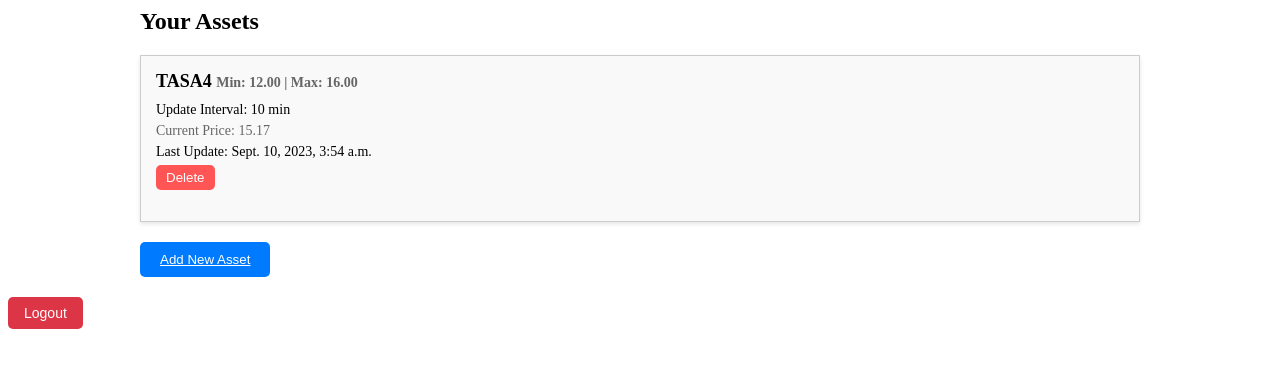
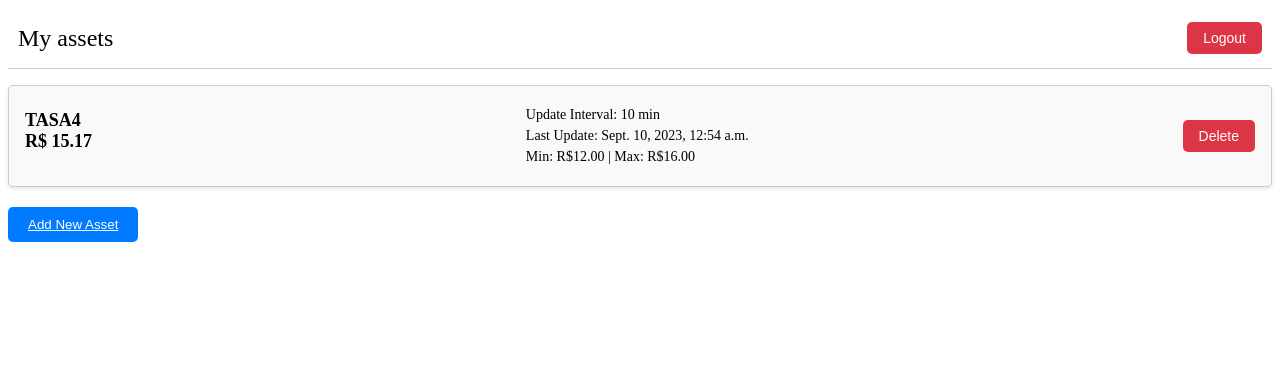
Before and after one commit to rafael-shimabukuro/assets-monitoring, a Django app: page / in a window 1280 px wide. Shown: the top 368 px of the page. Run offline with Django 4.2, Linux system fonts and the light colour scheme; a user stored in the database is signed in; data comes from the database, SQL or seed files in the repository.

Commit message:
register page, css changes, delete asset,small changes

```diff
--- a/assets/settings.py
+++ b/assets/settings.py
@@ -103,7 +103,7 @@ AUTH_PASSWORD_VALIDATORS = [
 
 LANGUAGE_CODE = 'en-us'
 
-TIME_ZONE = 'UTC'
+TIME_ZONE = 'America/Sao_Paulo'
 
 USE_I18N = True
 
--- a/assets_monitoring/forms.py
+++ b/assets_monitoring/forms.py
@@ -6,11 +6,11 @@ from .models import Asset, AssetOwnership
 
 
 class AssetRegistrationForm(forms.ModelForm):
+    ticker = forms.CharField(max_length=10, required=False)
+
     class Meta:
         model = AssetOwnership
         fields = ['min_price', 'max_price', 'update_interval_minutes']
-
-    ticker = forms.CharField(max_length=10, required=False)
 
     def clean_ticker(self):
         ticker = self.cleaned_data['ticker']
--- a/assets_monitoring/static/css/styles.css
+++ b/assets_monitoring/static/css/styles.css
@@ -1,5 +1,5 @@
 .assets-container {
-    max-width: 1000px;
+    width: 100%;
     margin: 0 auto;
 }
 
@@ -9,33 +9,38 @@
     gap: 20px;
 }
 
+.content {
+    display: flex;
+    width: 100%;
+    flex-direction: column;
+    align-items: center;
+}
+
 .asset-item {
     flex: 1;
+    display: flex;
+    flex-direction: row;
+    justify-content: space-between;
+    align-items: center;
     border: 1px solid #ccc;
-    padding: 15px;
+    padding: 16px;
+    border-radius: 5px;
     background-color: #f9f9f9;
     box-shadow: 0 2px 4px rgba(0, 0, 0, 0.1);
-    transition: transform 0.2s;
     min-width: 300px;
 }
 
-.asset-item:hover {
-    transform: translateY(-5px);
-}
-
 .asset-header {
+    display: flex;
+    flex-direction: column;
     font-size: 18px;
     font-weight: bold;
     margin-bottom: 10px;
 }
 
-.asset-price {
-    font-size: 14px;
-    color: #666;
-}
-
 .asset-details p {
     margin: 5px 0;
+    font-size: 14px;
 }
 
 .add-asset-button {
@@ -47,7 +52,6 @@
     border-radius: 5px;
     text-decoration: none;
     cursor: pointer;
-    transition: background-color 0.2s;
 }
 
 .add-asset-button:hover {
@@ -58,15 +62,18 @@
     color: white;
 }
 
-.asset-interval,
-.asset-price,
-.asset-last-update {
+.delete-ownership-button {
+    background-color: #dc3545;
+    color: white;
+    border: none;
+    padding: 8px 16px;
+    cursor: pointer;
     font-size: 14px;
-    margin: 3px 0;
+    border-radius: 5px;
 }
 
-.logout-form {
-    margin-top: 20px;
+.my-form{
+    margin:0;
 }
 
 .logout-button {
@@ -79,11 +86,44 @@
     border-radius: 5px;
 }
 
-.delete-ownership-button {
-    background-color: #ff5555;
-    color: #fff;
+.button-container {
+    display: flex;
+    flex-direction: row;
+    gap: 16px;
+    wrap-gap: 16px;
+}
+
+.blue-button {
     border: none;
-    padding: 5px 10px;
+    background-color: #007bff;
+    color: white;
+    padding: 10px 20px;
+    border-radius: 5px;
+    text-decoration: none;
     cursor: pointer;
-    border-radius: 5px;
 }
+
+label {
+    display: block;
+    margin-top: 10px;
+    font-weight: bold;
+}
+
+input {
+    width: 300px;
+    padding: 5px;
+    margin-top: 5px;
+    border: 1px solid #ccc;
+    border-radius: 3px;
+}
+
+.top-bar {
+    display: flex;
+    font-size: 24px;
+    justify-content: space-between;
+    align-items: center;
+    padding: 0px 10px;
+    border-bottom: 1px solid #ccc;
+    height: 60px;
+    margin-bottom: 16px;
+}
--- a/assets_monitoring/templates/asset_list.html
+++ b/assets_monitoring/templates/asset_list.html
@@ -1,26 +1,24 @@
 {% extends 'base.html' %}
 
+{% block page_title %}My assets{% endblock %}
 {% block content %}
 <div class="assets-container">
-    <h2>Your Assets</h2>
     <div class="asset-list">
         {% for ownership in assets_ownerships %}
         <div class="asset-item">
             <div class="asset-header">
-                {{ ownership.asset.ticker }}
-                <span class="asset-price">Min: {{ ownership.min_price }} | Max: {{ ownership.max_price }}</span>
+                <span> {{ ownership.asset.ticker }} </span>
+                <span class="asset-price">R$ {{ ownership.asset.current_price|default:"-" }}</span>
             </div>
             <div class="asset-details">
-                <p class="asset-interval">Update Interval: {{ ownership.update_interval_minutes }} min</p>
-                <p class="asset-price">Current Price: {{ ownership.asset.current_price|default:"-" }}</p>
-                <p class="asset-last-update">Last Update: {{ ownership.asset.last_update|default:"-" }}</p>
+                <p>Update Interval: {{ ownership.update_interval_minutes }} min</p>
+                <p>Last Update: {{ ownership.asset.last_update|default:"-" }}</p>
+                <p>Min: R${{ ownership.min_price }} | Max: R${{ ownership.max_price }}</p>
             </div>
-            <div class="asset-actions">
-                <form method="post" action="{% url 'ownership_delete' ownership.asset.ticker %}">
-                    {% csrf_token %}
-                    <button type="submit" class="delete-ownership-button">Delete</button>
-                </form>
-            </div>
+            <form method="post"  class="my-form" action="{% url 'ownership_delete' ownership.asset.ticker %}">
+                {% csrf_token %}
+                <button type="submit" class="delete-ownership-button">Delete</button>
+            </form>
         </div>
         {% endfor %}
     </div>
@@ -28,8 +26,4 @@
         <a class="add-asset-link" href="{% url 'ownership_register' %}">Add New Asset</a>
     </button>
 </div>
-<form class="logout-form" method="post" action="{% url 'logout' %}">
-    {% csrf_token %}
-    <button class="logout-button" type="submit">Logout</button>
-</form>
 {% endblock %}
--- a/assets_monitoring/templates/base.html
+++ b/assets_monitoring/templates/base.html
@@ -5,9 +5,20 @@
 <html lang="en">
 <head>
     <meta charset="UTF-8">
-    <title>Title</title>
+    <title>Assets monitoring</title>
 </head>
 <body>
+    <div class="top-bar">
+        <div>
+            {% block page_title %}Assets monitoring{% endblock %}
+        </div>
+        {% if user.is_authenticated %}
+            <form method="post" class="my-form" action="{% url 'logout' %}">
+                {% csrf_token %}
+                <button class="logout-button" type="submit">Logout</button>
+            </form>
+        {% endif %}
+    </div>
     <div class="content">
         {% block content %}{% endblock %}
     </div>
--- a/assets_monitoring/templates/registration/login.html
+++ b/assets_monitoring/templates/registration/login.html
@@ -1,12 +1,14 @@
 {% extends 'base.html' %}
 
 {% block title %}Login{% endblock %}
+{% block page_title %}Login{% endblock %}
 
 {% block content %}
-  <h2>Login</h2>
   <form method="post">
     {% csrf_token %}
     {{ form.as_p }}
-    <button type="submit">Login</button>
+    <div class = "button-container">
+    <button type="submit" class="blue-button">Login</button>
+    <button type="button" class="blue-button" onclick="window.location.href='{% url 'register' %}'">Register</button></div>
   </form>
 {% endblock %}
--- a/assets_monitoring/templates/registration/register.html
+++ b/assets_monitoring/templates/registration/register.html
@@ -3,10 +3,9 @@
 {% block title %}Register{% endblock %}
 
 {% block content %}
-  <h2>Register</h2>
   <form method="post">
     {% csrf_token %}
     {{ form.as_p }}
-    <button type="submit">Register</button>
+    <button type="submit" class="blue-button">Register</button>
   </form>
 {% endblock %}
```
Also changed, not shown: assets_monitoring/templates/asset_register.html (+16 -3 lines).
